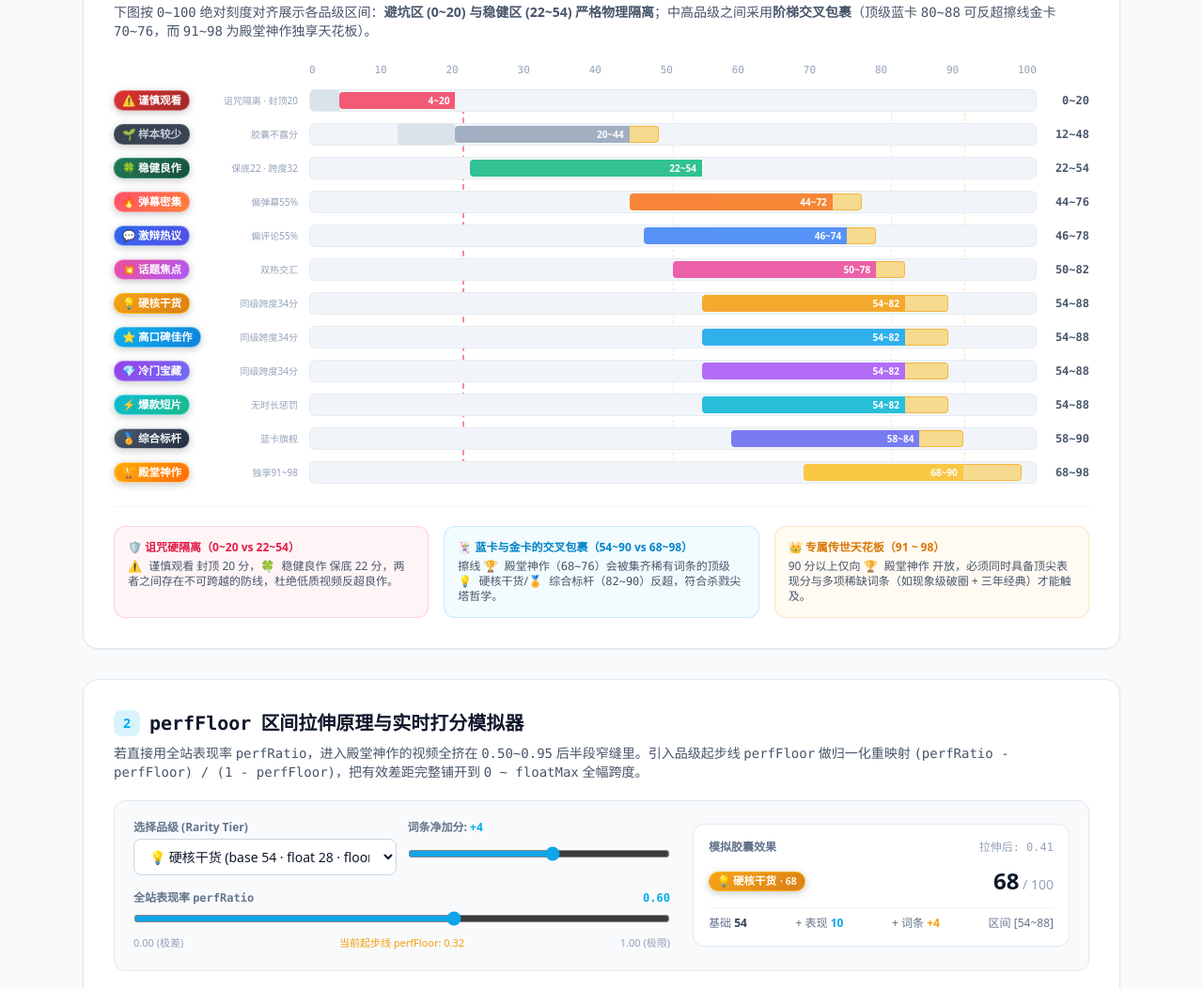
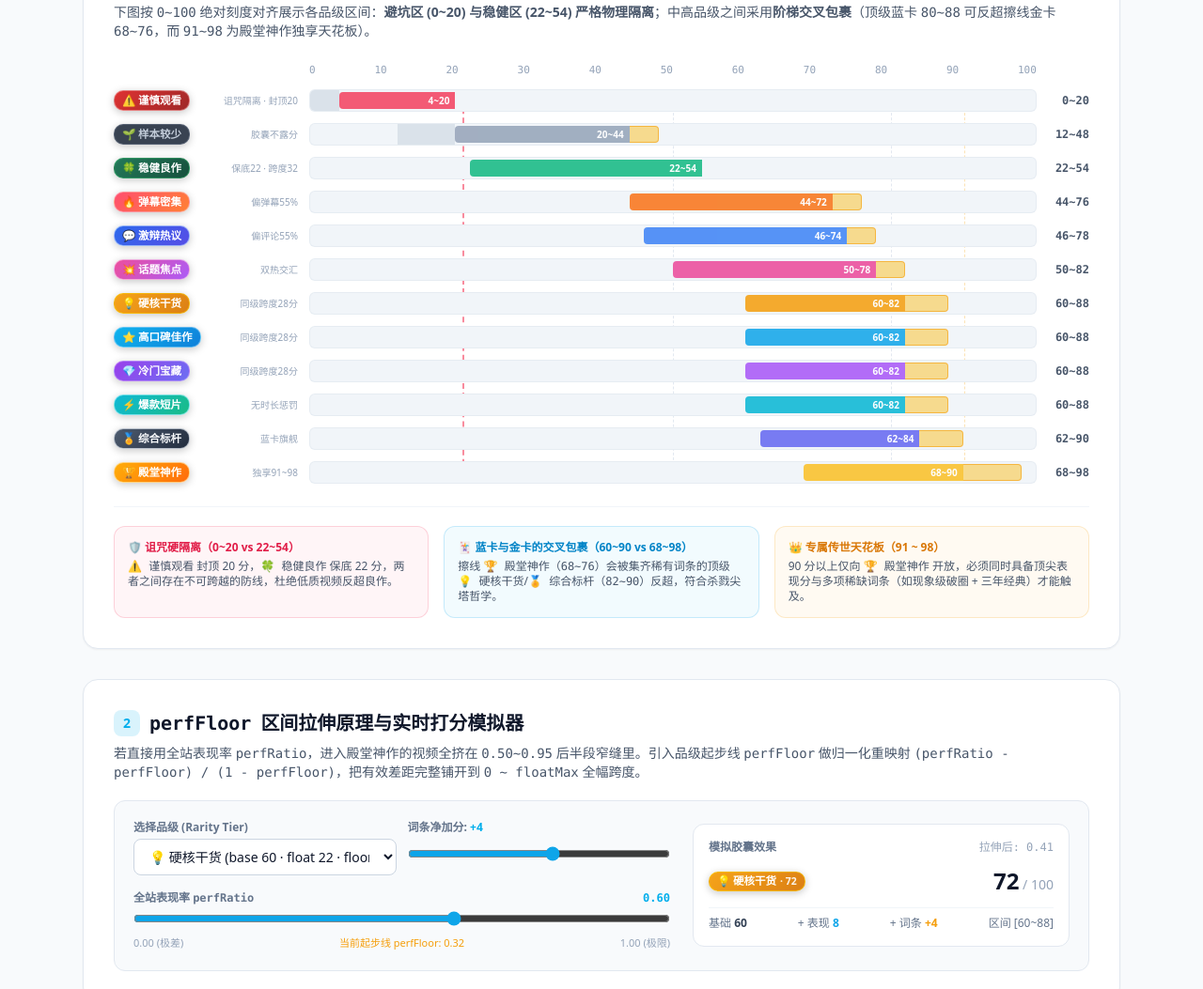
Before and after one commit to Kirosca/bilibili-search-cleaner, a plain HTML site: page docs/视频品级与打分体系说明文档.html in a window 1280 px wide. Shown: the part 348-1401 px from the top of the page at 94% size. Drawn offline with nearby package versions, Linux system fonts and the light colour scheme.

Commit message:
chore: 将四档佳作下限调整为60分及格线并同步更新文档

```diff
--- a/docs/视频品级与打分体系说明文档.html
+++ b/docs/视频品级与打分体系说明文档.html
@@ -94,7 +94,7 @@
         </div>
       </div>
       <p class="text-sm text-slate-600 dark:text-slate-400 mb-6">
-        下图按 <code>0~100</code> 绝对刻度对齐展示各品级区间：<strong>避坑区 (0~20) 与稳健区 (22~54) 严格物理隔离</strong>；中高品级之间采用<strong>阶梯交叉包裹</strong>（顶级蓝卡 <code>80~88</code> 可反超擦线金卡 <code>70~76</code>，而 <code>91~98</code> 为殿堂神作独享天花板）。
+        下图按 <code>0~100</code> 绝对刻度对齐展示各品级区间：<strong>避坑区 (0~20) 与稳健区 (22~54) 严格物理隔离</strong>；中高品级之间采用<strong>阶梯交叉包裹</strong>（顶级蓝卡 <code>80~88</code> 可反超擦线金卡 <code>68~76</code>，而 <code>91~98</code> 为殿堂神作独享天花板）。
       </p>
 
       <!-- Scale Axis -->
@@ -122,7 +122,7 @@
           <p class="text-slate-600 dark:text-slate-400"><code>⚠️ 谨慎观看</code> 封顶 20 分，<code>🍀 稳健良作</code> 保底 22 分，两者之间存在不可跨越的防线，杜绝低质视频反超良作。</p>
         </div>
         <div class="rounded-xl bg-sky-500/5 border border-sky-500/20 p-3.5">
-          <div class="font-bold text-sky-600 dark:text-sky-400 mb-1">🃏 蓝卡与金卡的交叉包裹（54~90 vs 68~98）</div>
+          <div class="font-bold text-sky-600 dark:text-sky-400 mb-1">🃏 蓝卡与金卡的交叉包裹（60~90 vs 68~98）</div>
           <p class="text-slate-600 dark:text-slate-400">擦线 <code>🏆 殿堂神作</code>（<code>68~76</code>）会被集齐稀有词条的顶级 <code>💡 硬核干货</code>/<code>🏅 综合标杆</code>（<code>82~90</code>）反超，符合杀戮尖塔哲学。</p>
         </div>
         <div class="rounded-xl bg-amber-500/5 border border-amber-500/20 p-3.5">
@@ -151,10 +151,10 @@
                 <label class="block text-xs font-semibold text-slate-500 dark:text-slate-400 mb-1">选择品级 (Rarity Tier)</label>
                 <select id="sim-tier" class="w-full rounded-lg border border-slate-300 dark:border-slate-600 bg-white dark:bg-slate-900 px-3 py-2 text-sm font-medium">
                   <option value="q-hall-of-fame">🏆 殿堂神作 (base 68 · float 22 · floor 0.50)</option>
-                  <option value="q-balanced-masterpiece">🏅 综合标杆 (base 58 · float 26 · floor 0.36)</option>
-                  <option value="q-hardcore" selected>💡 硬核干货 (base 54 · float 28 · floor 0.32)</option>
-                  <option value="q-high-reputation">⭐ 高口碑佳作 (base 54 · float 28 · floor 0.32)</option>
-                  <option value="q-hidden-gem">💎 冷门宝藏 (base 54 · float 28 · floor 0.32)</option>
+                  <option value="q-balanced-masterpiece">🏅 综合标杆 (base 62 · float 22 · floor 0.36)</option>
+                  <option value="q-hardcore" selected>💡 硬核干货 (base 60 · float 22 · floor 0.32)</option>
+                  <option value="q-high-reputation">⭐ 高口碑佳作 (base 60 · float 22 · floor 0.32)</option>
+                  <option value="q-hidden-gem">💎 冷门宝藏 (base 60 · float 22 · floor 0.32)</option>
                   <option value="q-opinion-storm">💥 话题焦点 (base 50 · float 28 · floor 0.30)</option>
                   <option value="q-routine">🍀 稳健良作 (base 22 · float 32 · floor 0.08)</option>
                   <option value="q-warning">⚠️ 谨慎观看 (base 4 · float 16 · floor 0.00)</option>
@@ -190,17 +190,17 @@
             <div class="flex items-center justify-between gap-3">
               <div id="sim-pill" class="bili-pill q-hardcore">
                 <span id="sim-pill-tag">💡 硬核干货</span>
-                <span id="sim-pill-score" class="bili-pill-score">· 68</span>
+                <span id="sim-pill-score" class="bili-pill-score">· 72</span>
               </div>
               <div class="text-right">
-                <div class="text-2xl font-extrabold tabular-nums text-slate-900 dark:text-white"><span id="sim-total">68</span><span class="text-sm font-normal text-slate-400"> / 100</span></div>
+                <div class="text-2xl font-extrabold tabular-nums text-slate-900 dark:text-white"><span id="sim-total">72</span><span class="text-sm font-normal text-slate-400"> / 100</span></div>
               </div>
             </div>
             <div class="text-xs text-slate-500 dark:text-slate-400 pt-2 border-t border-slate-100 dark:border-slate-800 flex justify-between tabular-nums">
-              <span>基础 <strong id="sim-out-base" class="text-slate-700 dark:text-slate-200">54</strong></span>
-              <span>+ 表现 <strong id="sim-out-float" class="text-sky-500">10</strong></span>
+              <span>基础 <strong id="sim-out-base" class="text-slate-700 dark:text-slate-200">60</strong></span>
+              <span>+ 表现 <strong id="sim-out-float" class="text-sky-500">8</strong></span>
               <span>+ 词条 <strong id="sim-out-bonus" class="text-amber-500">+4</strong></span>
-              <span>区间 [<span id="sim-out-range">54~88</span>]</span>
+              <span>区间 [<span id="sim-out-range">60~88</span>]</span>
             </div>
           </div>
         </div>
@@ -359,11 +359,11 @@
       { key: 'q-danmaku-carnival',     name: '🔥 弹幕密集', base: 44, floatMax: 28, min: 44, max: 76, perfFloor: 0.25, color: 'from-rose-500 to-orange-500', barColor: 'bg-orange-500', note: '偏弹幕55%' },
       { key: 'q-heated-debate',        name: '💬 激辩热议', base: 46, floatMax: 28, min: 46, max: 78, perfFloor: 0.25, color: 'from-blue-600 to-indigo-600', barColor: 'bg-blue-500',   note: '偏评论55%' },
       { key: 'q-opinion-storm',        name: '💥 话题焦点', base: 50, floatMax: 28, min: 50, max: 82, perfFloor: 0.30, color: 'from-pink-500 to-purple-500', barColor: 'bg-pink-500',   note: '双热交汇' },
-      { key: 'q-hardcore',             name: '💡 硬核干货', base: 54, floatMax: 28, min: 54, max: 88, perfFloor: 0.32, color: 'from-amber-500 to-amber-600', barColor: 'bg-amber-500',  note: '同级跨度34分' },
-      { key: 'q-high-reputation',      name: '⭐ 高口碑佳作', base: 54, floatMax: 28, min: 54, max: 88, perfFloor: 0.32, color: 'from-sky-500 to-blue-600',   barColor: 'bg-sky-500',    note: '同级跨度34分' },
-      { key: 'q-hidden-gem',           name: '💎 冷门宝藏', base: 54, floatMax: 28, min: 54, max: 88, perfFloor: 0.32, color: 'from-purple-600 to-indigo-500', barColor: 'bg-purple-500', note: '同级跨度34分' },
-      { key: 'q-viral-short',          name: '⚡ 爆款短片', base: 54, floatMax: 28, min: 54, max: 88, perfFloor: 0.32, color: 'from-cyan-500 to-emerald-500', barColor: 'bg-cyan-500',  note: '无时长惩罚' },
-      { key: 'q-balanced-masterpiece', name: '🏅 综合标杆', base: 58, floatMax: 26, min: 58, max: 90, perfFloor: 0.36, color: 'from-slate-600 to-slate-800', barColor: 'bg-indigo-500', note: '蓝卡旗舰' },
+      { key: 'q-hardcore',             name: '💡 硬核干货', base: 60, floatMax: 22, min: 60, max: 88, perfFloor: 0.32, color: 'from-amber-500 to-amber-600', barColor: 'bg-amber-500',  note: '同级跨度28分' },
+      { key: 'q-high-reputation',      name: '⭐ 高口碑佳作', base: 60, floatMax: 22, min: 60, max: 88, perfFloor: 0.32, color: 'from-sky-500 to-blue-600',   barColor: 'bg-sky-500',    note: '同级跨度28分' },
+      { key: 'q-hidden-gem',           name: '💎 冷门宝藏', base: 60, floatMax: 22, min: 60, max: 88, perfFloor: 0.32, color: 'from-purple-600 to-indigo-500', barColor: 'bg-purple-500', note: '同级跨度28分' },
+      { key: 'q-viral-short',          name: '⚡ 爆款短片', base: 60, floatMax: 22, min: 60, max: 88, perfFloor: 0.32, color: 'from-cyan-500 to-emerald-500', barColor: 'bg-cyan-500',  note: '无时长惩罚' },
+      { key: 'q-balanced-masterpiece', name: '🏅 综合标杆', base: 62, floatMax: 22, min: 62, max: 90, perfFloor: 0.36, color: 'from-slate-600 to-slate-800', barColor: 'bg-indigo-500', note: '蓝卡旗舰' },
       { key: 'q-hall-of-fame',         name: '🏆 殿堂神作', base: 68, floatMax: 22, min: 68, max: 98, perfFloor: 0.50, color: 'from-amber-400 to-orange-600', barColor: 'bg-amber-400', note: '独享91~98' }
     ];
 
```
Also changed, not shown: bilibili-search-cleaner-v2.1.0.user手搓.js.
